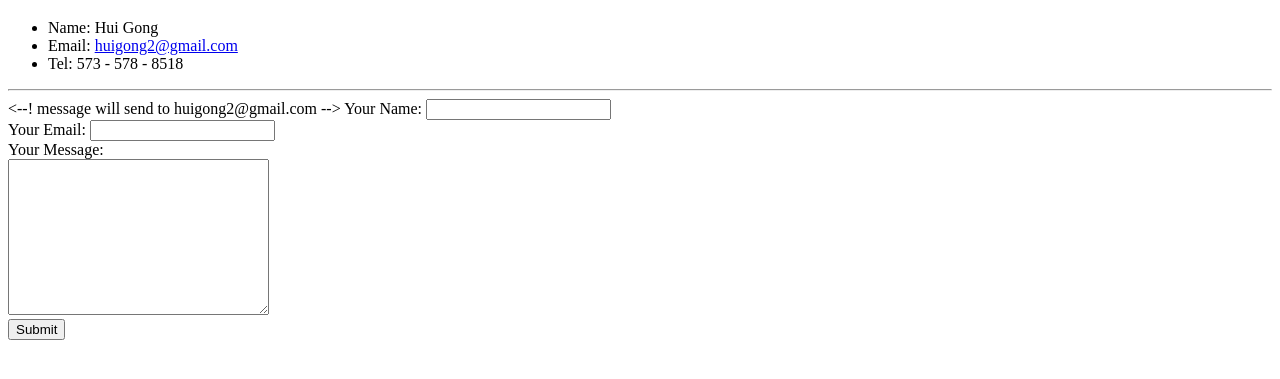
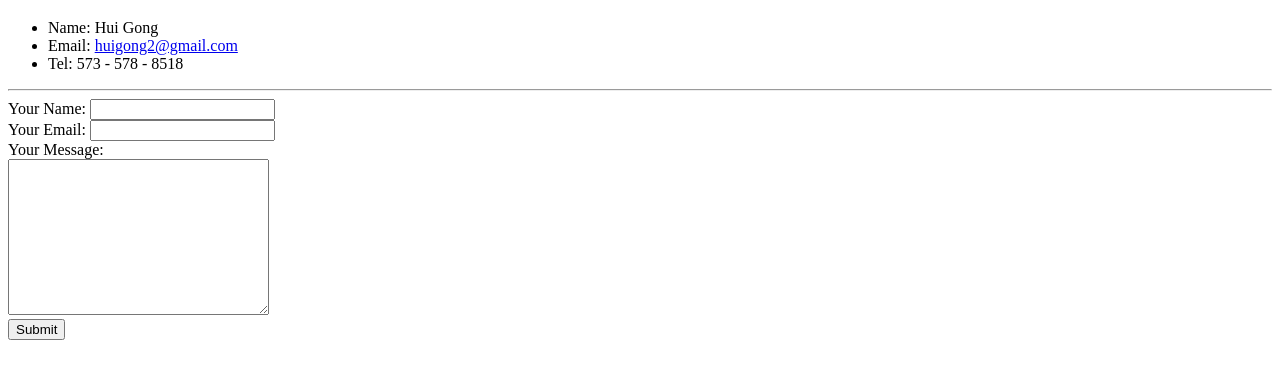
Before and after one commit to Hui-Gong/CV, a plain HTML site: page Contact.html in a window 1280 px wide. Shown: the part 61-440 px from the top of the page. Drawn offline with Linux system fonts and the light colour scheme.

Commit message:
Update Contact.html
change the comment <!--    comment -->

```diff
--- a/Contact.html
+++ b/Contact.html
@@ -17,7 +17,7 @@
 
 
 </form>
-  <form action="mailto:huigong2@gmail.com" method="post" enctype="text/plain">   <--! message will send to huigong2@gmail.com -->
+  <form action="mailto:huigong2@gmail.com" method="post" enctype="text/plain">   <!-- message will send to huigong2@gmail.com -->
     <label>Your Name:</label>
     <input type="text" name="yourName" value=""><br>
     <label>Your Email:</label>
```
